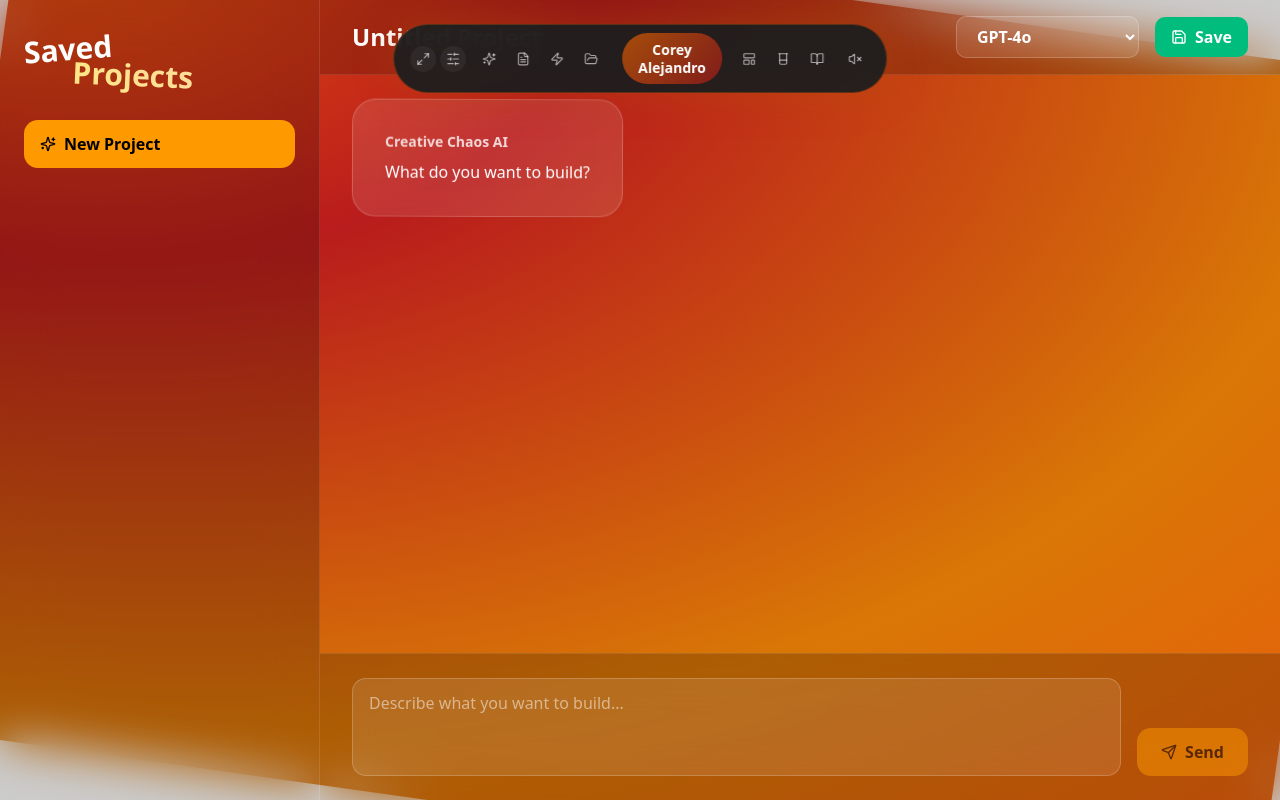
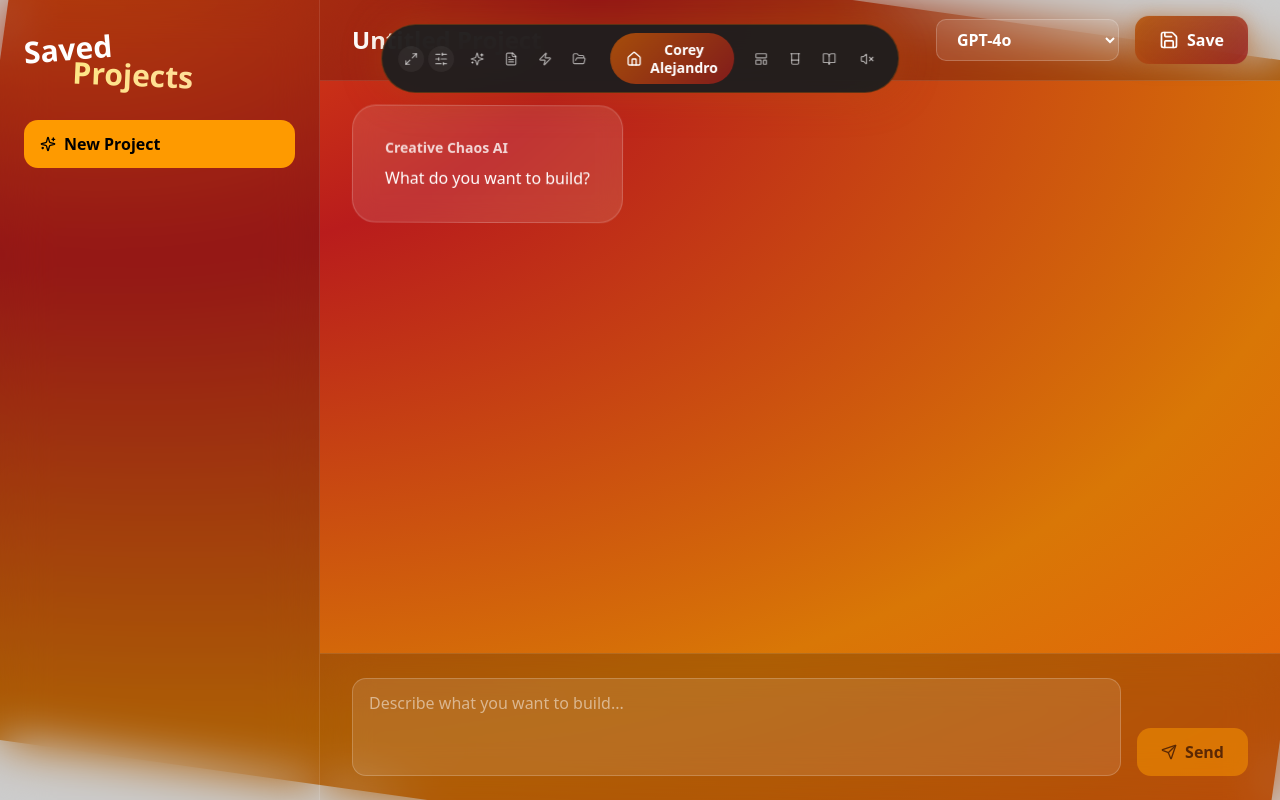
Before and after one commit to coreyalejandro/v0-corey-alejandro-main-portfolio-site, a Next.js app: page /playground in a window 1280 px wide. Built offline with nearby package versions, Linux system fonts and the light colour scheme.

Commit message:
feat: add Home icon and style Save button
Add Home icon to nav bar and enhance Save button with dynamic theming.

#VERCEL_SKIP

Co-authored-by: Corey Alejandro <92589532+coreyalejandro@users.noreply.github.com>

```diff
--- a/app/playground/page.tsx
+++ b/app/playground/page.tsx
@@ -208,13 +208,19 @@ export default function PlaygroundPage() {
               </option>
             </select>
 
-            <button
-              onClick={saveCurrentProject}
-              className="px-4 py-2 rounded-lg bg-emerald-500 hover:bg-emerald-400 text-white font-semibold flex items-center gap-2 transition-all"
-            >
-              <Save className="w-4 h-4" />
-              Save
-            </button>
+            <FloatingCard className="!p-0 !bg-transparent border-0" rotationIntensity={0.2}>
+              <button
+                onClick={saveCurrentProject}
+                className="px-6 py-3 rounded-xl font-bold flex items-center gap-2 transition-all duration-300 hover:scale-105 hover:shadow-2xl"
+                style={{
+                  background: "linear-gradient(135deg, var(--theme-primary), var(--theme-secondary))",
+                  boxShadow: "0 0 20px var(--theme-nav-glow)",
+                }}
+              >
+                <Save className="w-5 h-5 text-white" />
+                <span className="text-white">Save</span>
+              </button>
+            </FloatingCard>
           </div>
         </div>
 
--- a/components/floating-nav.tsx
+++ b/components/floating-nav.tsx
@@ -14,6 +14,7 @@ import {
   Volume2,
   VolumeX,
   Move,
+  Home,
 } from "lucide-react"
 import type React from "react"
 import { useState, useRef, useEffect } from "react"
@@ -254,9 +255,12 @@ export default function FloatingNav() {
               }}
               onClick={(e) => isDragging && e.preventDefault()}
             >
-              <div className="text-sm font-bold text-white flex flex-col items-center leading-tight">
-                <span>Corey</span>
-                <span>Alejandro</span>
+              <div className="flex items-center gap-2">
+                <Home className="w-4 h-4 text-white" />
+                <div className="text-sm font-bold text-white flex flex-col items-center leading-tight">
+                  <span>Corey</span>
+                  <span>Alejandro</span>
+                </div>
               </div>
             </Link>
 
```
